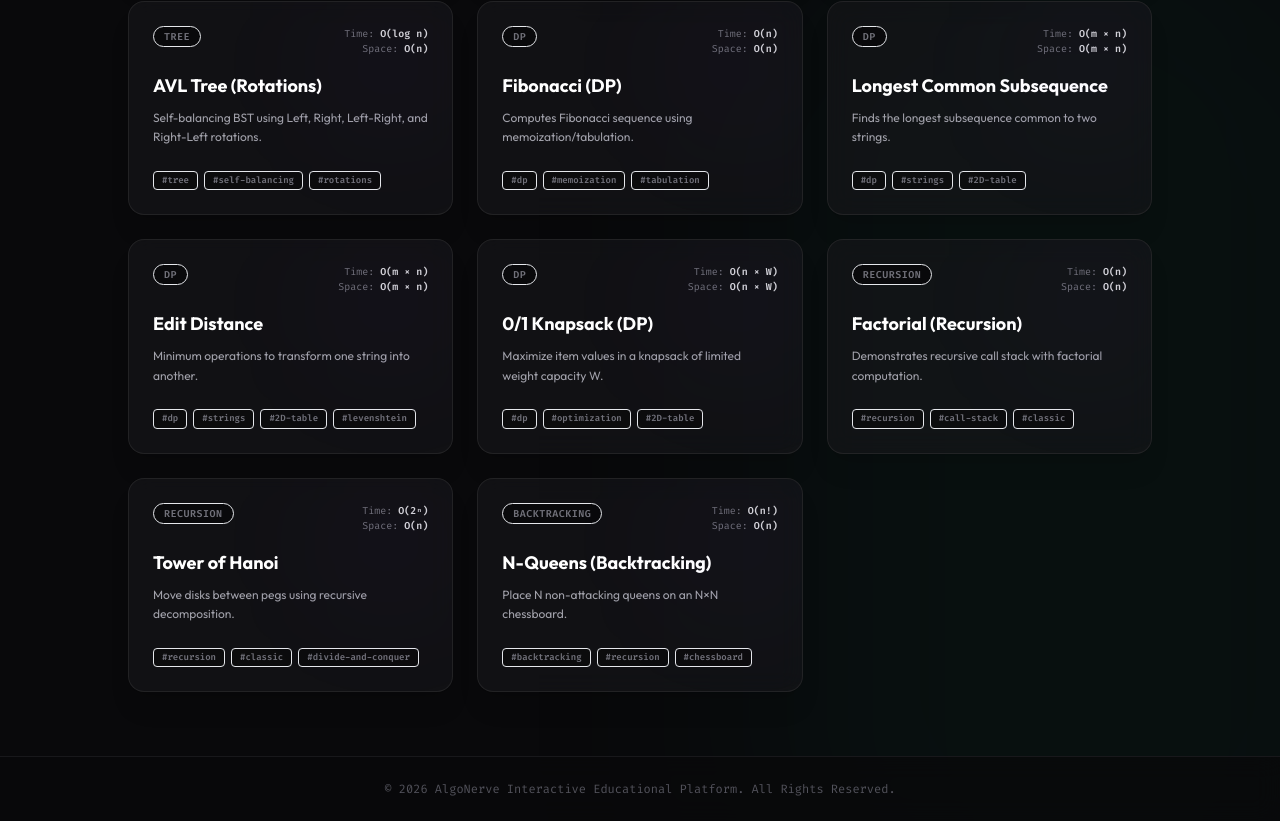
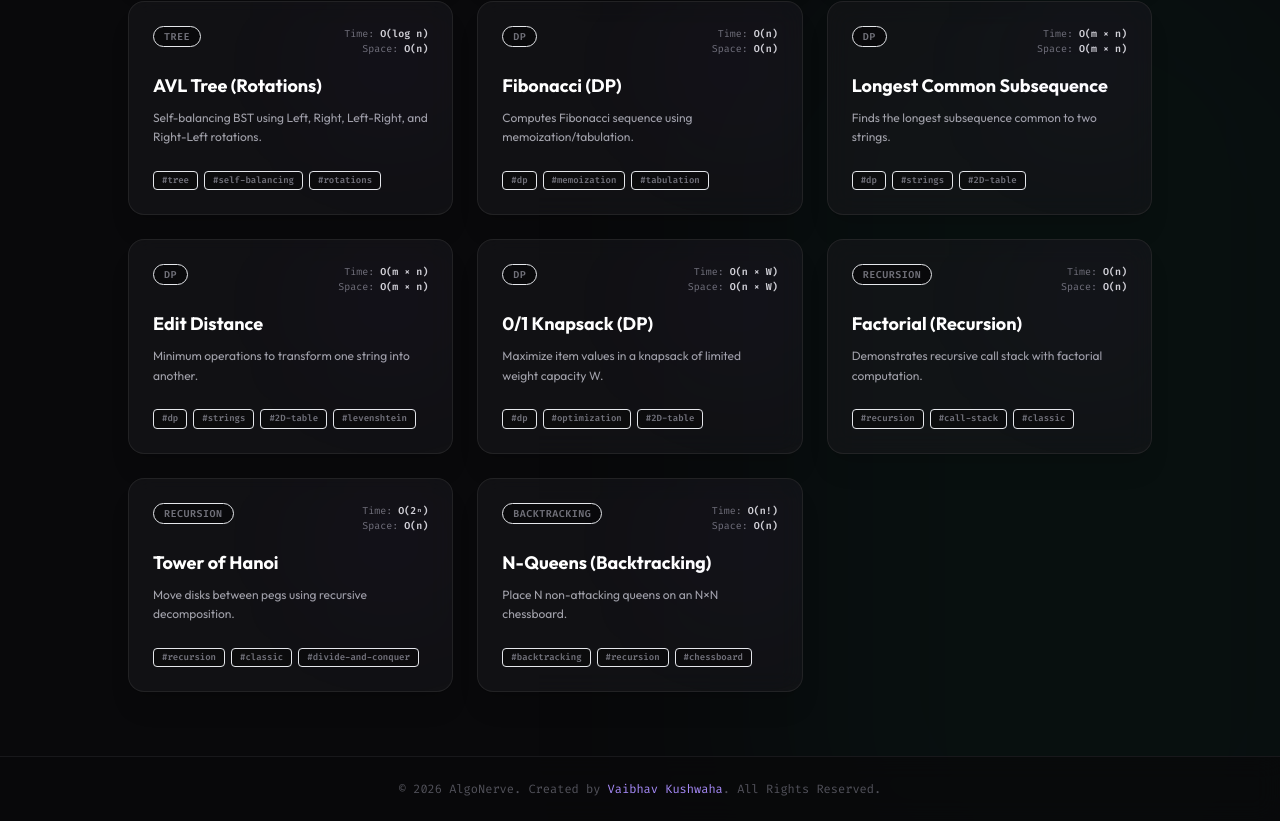
Before and after one commit to ProfessorAuggie/AlgoNerve, a React (Vite) app: page / in a window 1280 px wide. Shown: the part 1603-2424 px from the top of the page. Built offline with nearby package versions, Linux system fonts and the light colour scheme.

Commit message:
chore: credit Vaibhav Kushwaha in application footers

```diff
--- a/src/pages/HomePage.tsx
+++ b/src/pages/HomePage.tsx
@@ -149,8 +149,9 @@ export const HomePage: React.FC = () => {
 
       {/* Footer */}
       <footer className="w-full border-t border-zinc-900 py-6 text-center text-xs font-mono text-zinc-600 z-10 bg-zinc-950/80 backdrop-blur-md">
-        © 2026 AlgoNerve Interactive Educational Platform. All Rights Reserved.
+        © 2026 AlgoNerve. Created by <a href="https://www.linkedin.com/in/professorauggie/" target="_blank" rel="noopener noreferrer" className="text-violet-400 hover:text-violet-300 hover:underline">Vaibhav Kushwaha</a>. All Rights Reserved.
       </footer>
+
     </div>
   );
 };
--- a/src/pages/VisualizerPage.tsx
+++ b/src/pages/VisualizerPage.tsx
@@ -202,10 +202,10 @@ export const VisualizerPage: React.FC = () => {
         </section>
       </main>
 
-      {/* Mini footer */}
       <footer className="w-full border-t border-zinc-900 py-4 text-center text-[10px] font-mono text-zinc-700 bg-zinc-950/80 backdrop-blur-sm mt-auto z-10">
-        AlgoNerve Visualizer Dashboard • Accessibly optimized with narration feeds
+        AlgoNerve • Created by <a href="https://www.linkedin.com/in/professorauggie/" target="_blank" rel="noopener noreferrer" className="text-violet-400 hover:text-violet-300 hover:underline">Vaibhav Kushwaha</a> • Accessibly optimized with narration feeds
       </footer>
+
 
     </div>
   );
```
